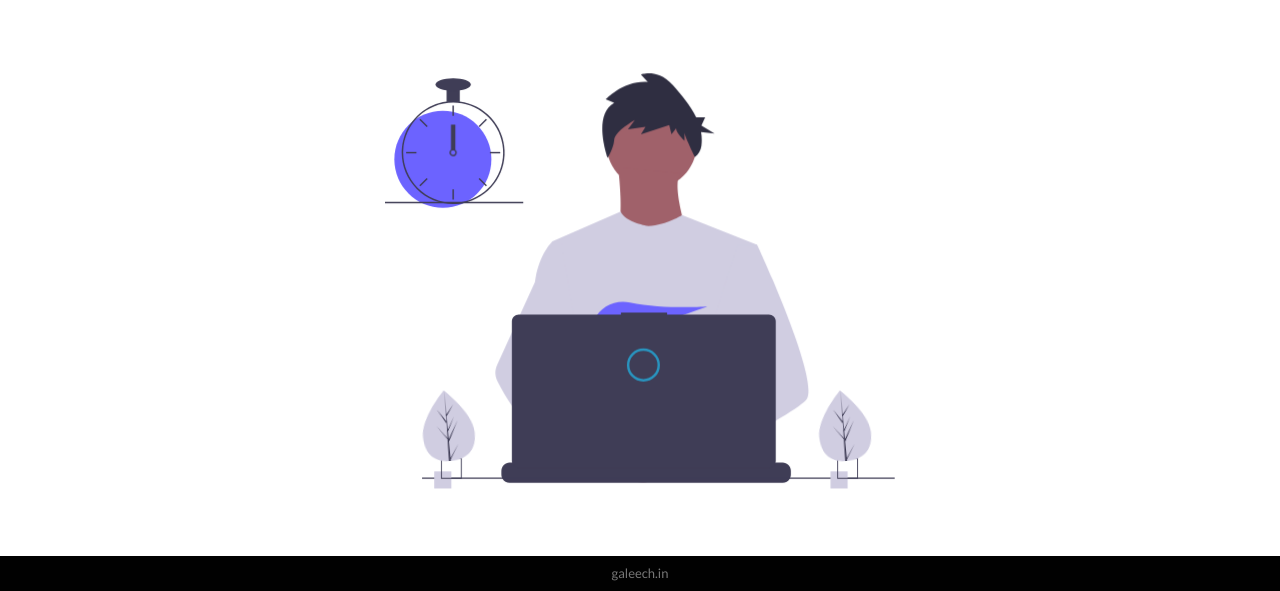
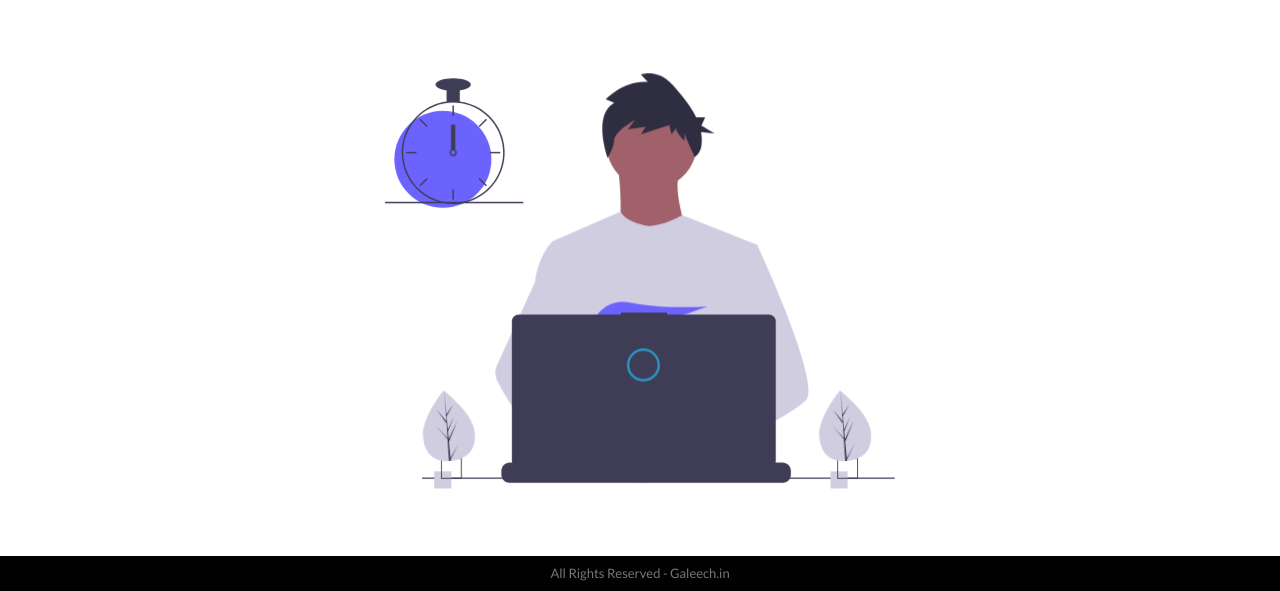
Before and after one commit to satvikcodes/unclose, a plain HTML site: page index.html in a window 1280 px wide. Shown: the part 209-800 px from the top of the page. Drawn offline with nearby package versions, Linux system fonts and the light colour scheme.

Commit message:
Update index.html

```diff
--- a/index.html
+++ b/index.html
@@ -250,7 +250,7 @@
     </div>
     <footer class="footer">
       <div class="container text-center">
-        <span>galeech.in</span>
+        <span>All Rights Reserved - Galeech.in</span>
       </div>
     </footer>
 
```
